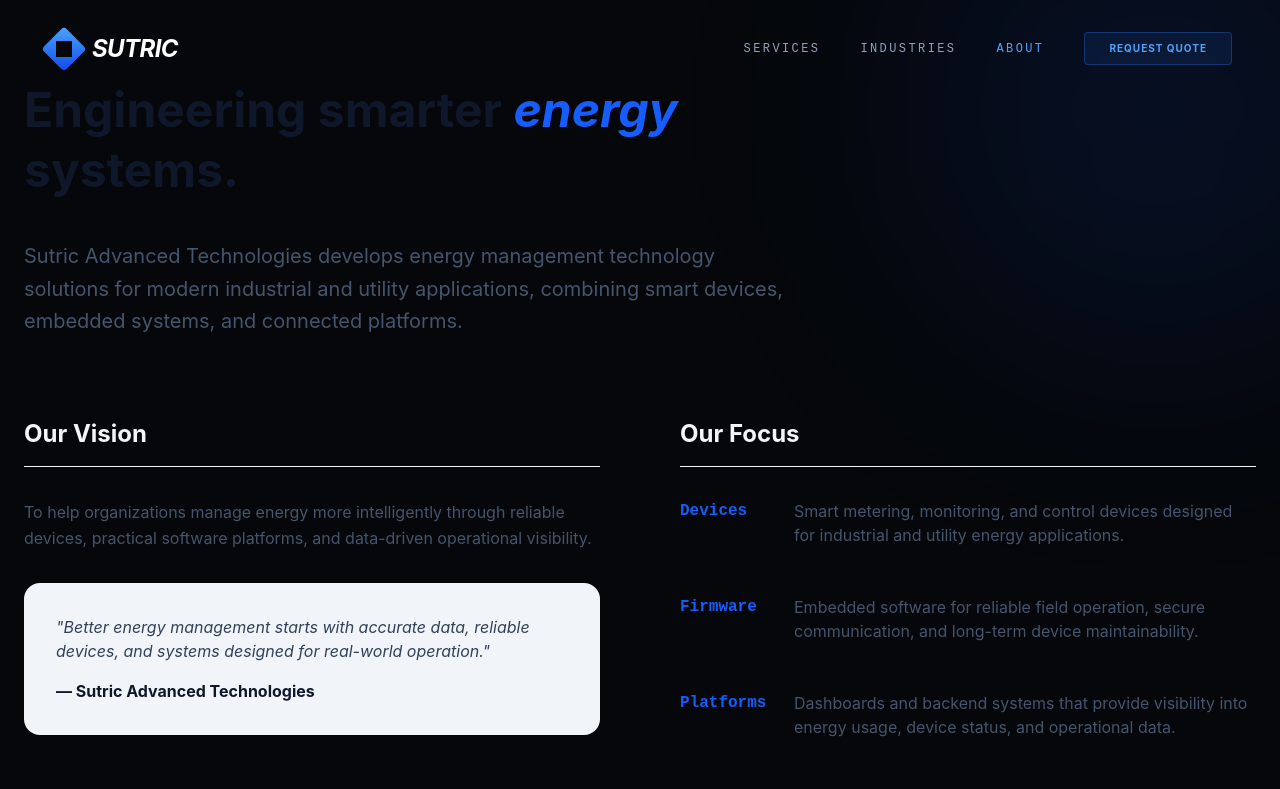
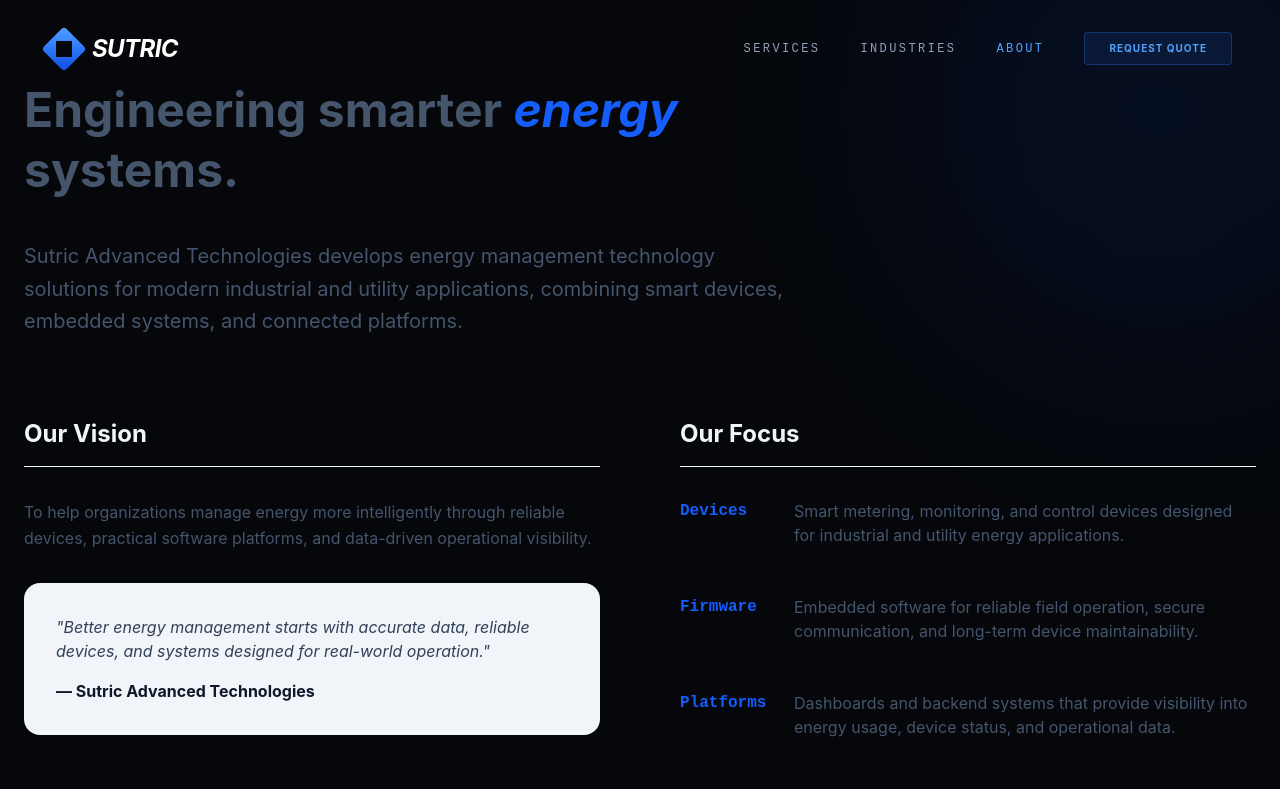
Before and after one commit to bashar-karoury/portfolio_website, a React (Vite) app: page /about in a window 1280 px wide. Shown: the top 789 px of the page. Built offline with nearby package versions, Linux system fonts and the light colour scheme.

Commit message:
Edit dark color titles

```diff
--- a/src/pages/AboutPage.tsx
+++ b/src/pages/AboutPage.tsx
@@ -2,7 +2,7 @@
   return (
     <div className="pt-20 px-6 max-w-7xl mx-auto py-24">
       <div className="max-w-3xl mb-20">
-        <h1 className="text-5xl font-bold mb-10 leading-tight text-slate-900">Engineering smarter <span className="text-blue-600 italic">energy</span> systems.</h1>
+        <h1 className="text-5xl font-bold mb-10 leading-tight text-slate-600">Engineering smarter <span className="text-blue-600 italic">energy</span> systems.</h1>
         <p className="text-xl text-slate-600 leading-relaxed">
           Sutric Advanced Technologies develops energy management technology solutions for modern industrial and utility applications, combining smart devices, embedded systems, and connected platforms.
         </p>
--- a/src/pages/IndustriesPage.tsx
+++ b/src/pages/IndustriesPage.tsx
@@ -2,7 +2,7 @@
   return (
     <div className="pt-20 px-6 py-24 max-w-7xl mx-auto">
       <header className="mb-20 text-center">
-        <h1 className="text-5xl font-bold text-slate-900 mb-6 uppercase italic">Industries Served</h1>
+        <h1 className="text-5xl font-bold text-slate-600 mb-6 uppercase italic">Industries Served</h1>
         <p className="text-xl text-slate-600 max-w-2xl mx-auto">Energy management devices and platforms designed for industrial, utility, and infrastructure applications.</p>
       </header>
 
```
